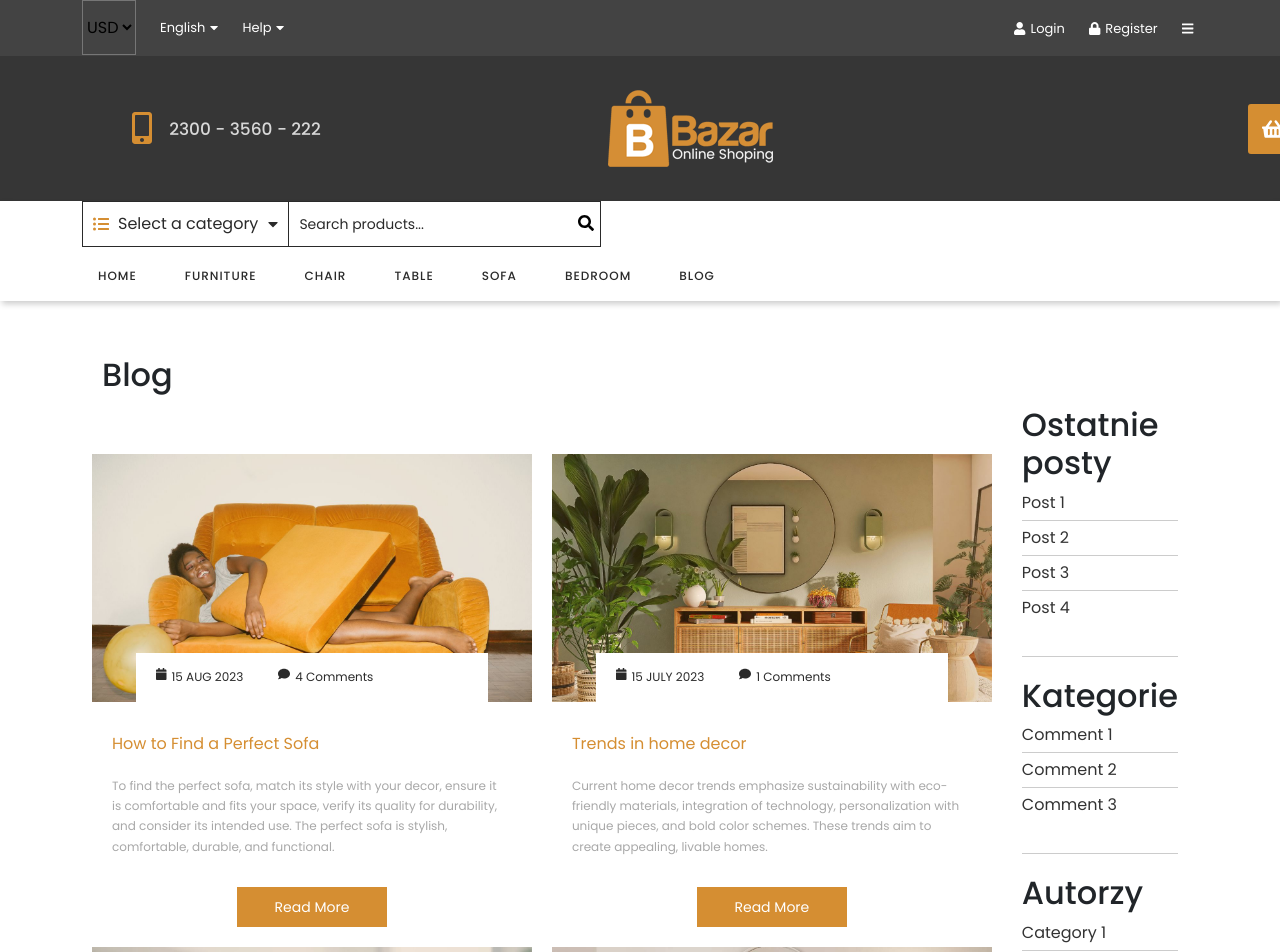
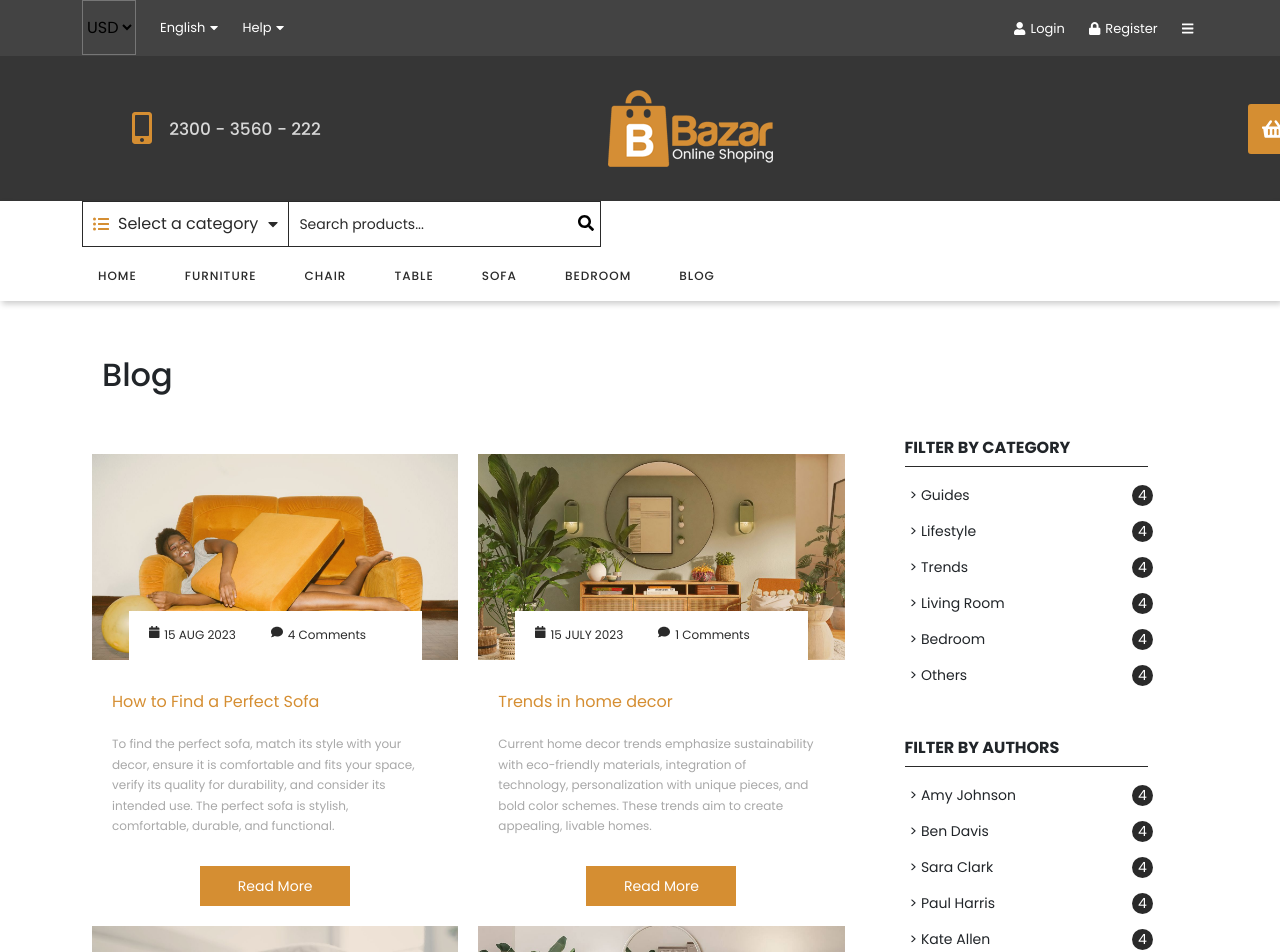
Before and after one commit to PatrykSzwiec/E-CommerceShop, a React (Create React App) app: page /blog in a window 1280 px wide. Shown: the top 952 px of the page. Built offline with nearby package versions, Linux system fonts and the light colour scheme; no server answers.

Commit message:
Improved Filters in the /blog page

```diff
--- a/src/components/features/FilterByCategory/FilterByCategory.js
+++ b/src/components/features/FilterByCategory/FilterByCategory.js
@@ -1,37 +1,23 @@
+/* eslint-disable react/prop-types */
 import React from 'react';
 import styles from './FilterByCategory.module.scss';
 import clsx from 'clsx';
 
-const FilterByCategory = () => {
+//This filter is used as a filer for /blog and for /shop
+// adding class active will add styling
+
+const FilterByCategory = props => {
   return (
     <div className={styles.root}>
-      <div className={styles.title}>FILTER BY CATEGORY</div>
+      <div className={styles.title}>{props.title}</div>
       <div>
         <div className={styles.categories}>
-          <button className={clsx(styles.categoryBox, styles.active)}>
-            <div className={styles.category}>&#62; Furniture</div>
-            <div className={styles.number}>3</div>
-          </button>
-          <button className={clsx(styles.categoryBox)}>
-            <div className={styles.category}>&#62; Sofas</div>
-            <div className={styles.number}>4</div>
-          </button>
-          <button className={clsx(styles.categoryBox)}>
-            <div className={styles.category}>&#62; Chairs</div>
-            <div className={styles.number}>5</div>
-          </button>
-          <button className={clsx(styles.categoryBox)}>
-            <div className={styles.category}>&#62; Tables</div>
-            <div className={styles.number}>5</div>
-          </button>
-          <button className={clsx(styles.categoryBox)}>
-            <div className={styles.category}>&#62; Bedroom</div>
-            <div className={styles.number}>5</div>
-          </button>
-          <button className={clsx(styles.categoryBox)}>
-            <div className={styles.category}>&#62; Kitchen</div>
-            <div className={styles.number}>5</div>
-          </button>
+          {props.categories.map(category => (
+            <button key={category} className={clsx(styles.categoryBox)}>
+              <div className={styles.category}>&#62; {category}</div>
+              <div className={styles.number}>4</div>
+            </button>
+          ))}
         </div>
       </div>
     </div>
--- a/src/components/features/FilterByCategory/FilterByCategory.module.scss
+++ b/src/components/features/FilterByCategory/FilterByCategory.module.scss
@@ -36,8 +36,8 @@
             .number {
                 background-color: $filter-dark;
                 color: $filter-light;
-                height: 23px;
-                width: 23px;
+                height: 21px;
+                width: 21px;
                 text-align: center;
                 border-radius: 50%;
             }
@@ -49,8 +49,8 @@
                 .number {
                     background-color: $filter-main;
                     color: $filter-light;
-                    height: 23px;
-                    width: 23px;
+                    height: 21px;
+                    width: 21px;
                     text-align: center;
                     border-radius: 50%;
                 }
--- a/src/components/views/Blog/Blog.js
+++ b/src/components/views/Blog/Blog.js
@@ -45,7 +45,9 @@ const Blog = () => {
               </div>
             </div>
           </div>
-          <BlogSidebar />
+          <div className={styles.layoutTwo}>
+            <BlogSidebar />
+          </div>
         </div>
       </div>
     </div>
--- a/src/components/views/Blog/Blog.module.scss
+++ b/src/components/views/Blog/Blog.module.scss
@@ -3,8 +3,9 @@
   .container {
     display: flex;
     .layout {
+      flex: 9;
       .posts {
-        flex: 9;
+        flex: 8;
         padding: 20px;
         background-color: #ffffff;
         .post {
@@ -72,5 +73,8 @@
         }
       }
     }
+    .layoutTwo {
+      flex: 4;
+    }
   }
 }
--- a/src/components/views/BlogSidebar/BlogSidebar.js
+++ b/src/components/views/BlogSidebar/BlogSidebar.js
@@ -1,57 +1,20 @@
 import React from 'react';
 import styles from './BlogSidebar.module.scss';
+import { useSelector } from 'react-redux';
+import { getBlogAuthors, getBlogCategories } from '../../../redux/blogRedux';
+import FilterByCategory from '../../features/FilterByCategory/FilterByCategory';
 
 const BlogSidebar = () => {
+  const authors = useSelector(getBlogAuthors);
+  const categories = useSelector(getBlogCategories);
+
   return (
     <div className={styles.root}>
       <div className={styles.container}>
         <div className={styles.sidebar}>
           <div className={styles.widget}>
-            <h2 className={styles.header}>Ostatnie posty</h2>
-            <ul>
-              <li>
-                <a href='#'>Post 1</a>
-              </li>
-              <li>
-                <a href='#'>Post 2</a>
-              </li>
-              <li>
-                <a href='#'>Post 3</a>
-              </li>
-              <li>
-                <a href='#'>Post 4</a>
-              </li>
-            </ul>
-          </div>
-
-          <div className={styles.widget}>
-            <h2 className={styles.header}>Kategorie</h2>
-            <ul>
-              <li>
-                <a href='#'>Comment 1</a>
-              </li>
-              <li>
-                <a href='#'>Comment 2</a>
-              </li>
-              <li>
-                <a href='#'>Comment 3</a>
-              </li>
-            </ul>
-          </div>
-
-          <div className={styles.widget}>
-            <h2 className={styles.header}>Autorzy</h2>
-            <ul>
-              <li>
-                <a href='#'>Category 1</a>
-              </li>
-              <li>
-                <a href='#'>Category 2</a>
-              </li>
-              <li>
-                <a href='#'>Category 3</a>
-              </li>
-            </ul>
+            <FilterByCategory title={'FILTER BY CATEGORY'} categories={categories} />
+            <FilterByCategory title={'FILTER BY AUTHORS'} categories={authors} />
           </div>
         </div>
       </div>
--- a/src/components/views/BlogSidebar/BlogSidebar.module.scss
+++ b/src/components/views/BlogSidebar/BlogSidebar.module.scss
@@ -1,54 +1,18 @@
 .root {
   margin-top: 50px;
     .container {
+      margin: 50px, 10px, 20px, 60px;
         .sidebar {
-            flex: 3;
-            padding: 20px;
+
+            flex: 4;
+            padding: 50px;
             background-color: #ffffff;
             .widget {
                 margin-bottom: 20px;
                 border-bottom: 1px solid #ccc;
                 padding-bottom: 20px;
             }
-            .widget:last-child {
-            border-bottom: none;
-            padding-bottom: 0;
-            }
-
-            .widget ul {
-            list-style: none;
-            padding: 0;
-            }
-
-            .widget ul li {
-            display: flex;
-            align-items: center;
-            }
-
-            .widget ul li:not(:last-child) {
-            margin-bottom: 5px;
-            padding-bottom: 5px;
-            border-bottom: 1px solid #ccc;
-            }
-
-            .widget ul li a {
-            text-decoration: none;
-            color: #333;
-            }
-
-            .widget ul li a:hover {
-            color: #333;
-            text-decoration: underline;
-            }
-        }
+          }
 
     }
 }
-
-
-  .posts .post:not(:first-child) {
-    margin-top: 30px;
-  }
-  .posts .post:not(:first-child) {
-    margin-top: 30px;
-  }
--- a/src/components/views/Filters/Filters.js
+++ b/src/components/views/FiltersShop/FiltersShop.js
@@ -1,15 +1,18 @@
 import React from 'react';
-import styles from './Filters.module.scss';
+import styles from './FiltersShop.module.scss';
 import FilterByCategory from '../../features/FilterByCategory/FilterByCategory';
 import FilterByPrice from '../../features/FilterByPrice/FilterByPrice';
 import FilterBySize from '../../features/FilterBySize/FilterBySize';
 import FilterByColors from '../../features/FilterByColors/FilterByColors';
+import { useSelector } from 'react-redux';
+import { getShopCategories } from '../../../redux/shopRedux';
 
 const Filters = () => {
+  const catoriesFilers = useSelector(getShopCategories);
   return (
     <div className={styles.roots}>
       <FilterByColors />
-      <FilterByCategory />
+      <FilterByCategory title={'FILTER BY CATEGORY'} categories={catoriesFilers} />
       <FilterByPrice />
       <FilterBySize />
     </div>
--- a/src/components/views/ProductList/ProductList.js
+++ b/src/components/views/ProductList/ProductList.js
@@ -2,7 +2,7 @@ import React from 'react';
 import { useParams } from 'react-router-dom';
 import styles from './ProductList.module.scss';
 import Brands from '../../features/Brands/Brands';
-import Filters from '../Filters/Filters';
+import FiltersShop from '../FiltersShop/FiltersShop';
 import NewFurniture from '../../features/NewFurniture/NewFurnitureContainer';
 import Baner from '../../common/Baner/Baner';
 
@@ -35,7 +35,7 @@ const ProductList = () => {
               )}
             </div>
             <div className='col-3'>
-              <Filters />
+              <FiltersShop />
             </div>
           </div>
         </div>
--- a/src/redux/blogRedux.js
+++ b/src/redux/blogRedux.js
@@ -3,3 +3,6 @@ export const getBlogContent = ({ blogs }) => blogs;
 
 export const getBlogById = ({ blogs }, blogURL) =>
   blogs.find(blog => blog.blogURL === blogURL);
+
+export const getBlogCategories = ({ blogCategories }) => blogCategories;
+export const getBlogAuthors = ({ blogAuthors }) => blogAuthors;
--- a/src/redux/initialState.js
+++ b/src/redux/initialState.js
@@ -86,6 +86,8 @@ const initialState = {
   blogs: [
     {
       id: 1,
+      author: 'Amy Johnson',
+      category: 'Living Room',
       blogTitle: 'How to Find a Perfect Sofa',
       dateOfPublishing: '15 AUG 2023',
       numberOfComments: '4',
@@ -98,6 +100,8 @@ const initialState = {
     },
     {
       id: 2,
+      author: 'Kate Allen',
+      category: 'Trends',
       blogTitle: 'Trends in home decor',
       dateOfPublishing: '15 JULY 2023',
       numberOfComments: '1',
@@ -110,6 +114,8 @@ const initialState = {
     },
     {
       id: 3,
+      author: 'Amy Johnson',
+      category: 'Bedroom',
       blogTitle: 'Best mattresses for good sleep',
       dateOfPublishing: '15 JUNE 2023',
       numberOfComments: '7',
@@ -122,6 +128,8 @@ const initialState = {
     },
     {
       id: 4,
+      author: 'Paul Harris',
+      category: 'Living Room',
       blogTitle: 'Plants for your living room',
       dateOfPublishing: '15 MAY 2023',
       numberOfComments: '2',
@@ -134,6 +142,8 @@ const initialState = {
     },
     {
       id: 5,
+      author: 'Sara Clark',
+      category: 'Guide',
       blogTitle: 'How to use mirrow to optically enlarge your space',
       dateOfPublishing: '15 APR 2023',
       numberOfComments: '0',
@@ -146,6 +156,8 @@ const initialState = {
     },
     {
       id: 6,
+      author: 'Ben Davis',
+      category: 'Guide',
       blogTitle: 'Best cat furniture for stylish home',
       dateOfPublishing: '15 MAR 2023',
       numberOfComments: '1',
@@ -157,6 +169,10 @@ const initialState = {
       imageName: '6',
     },
   ],
+  blogCategories: ['Guides', 'Lifestyle', 'Trends', 'Living Room', 'Bedroom', 'Others'],
+  blogAuthors: ['Amy Johnson', 'Ben Davis', 'Sara Clark', 'Paul Harris', 'Kate Allen'],
+
+  shopCategories: ['Furniture', 'Sofas', 'Chairs', 'Tables', 'Bedroom', 'Kitchen'],
 };
 
 export default initialState;
--- /dev/null
+++ b/src/redux/shopRedux.js
@@ -0,0 +1 @@
+export const getShopCategories = ({ shopCategories }) => shopCategories;
```
Also changed, not shown: src/components/views/FiltersShop/FiltersShop.module.scss (added).
